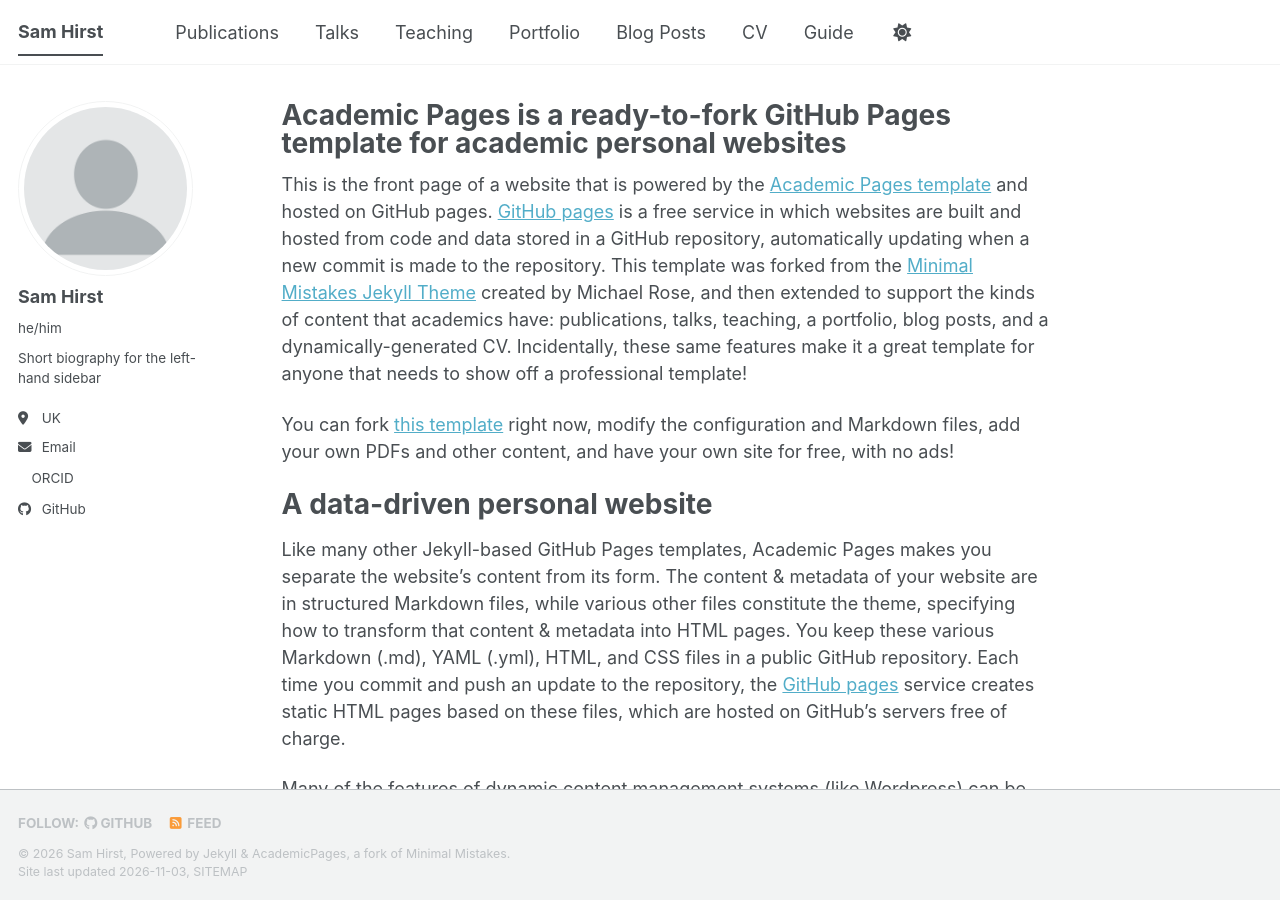
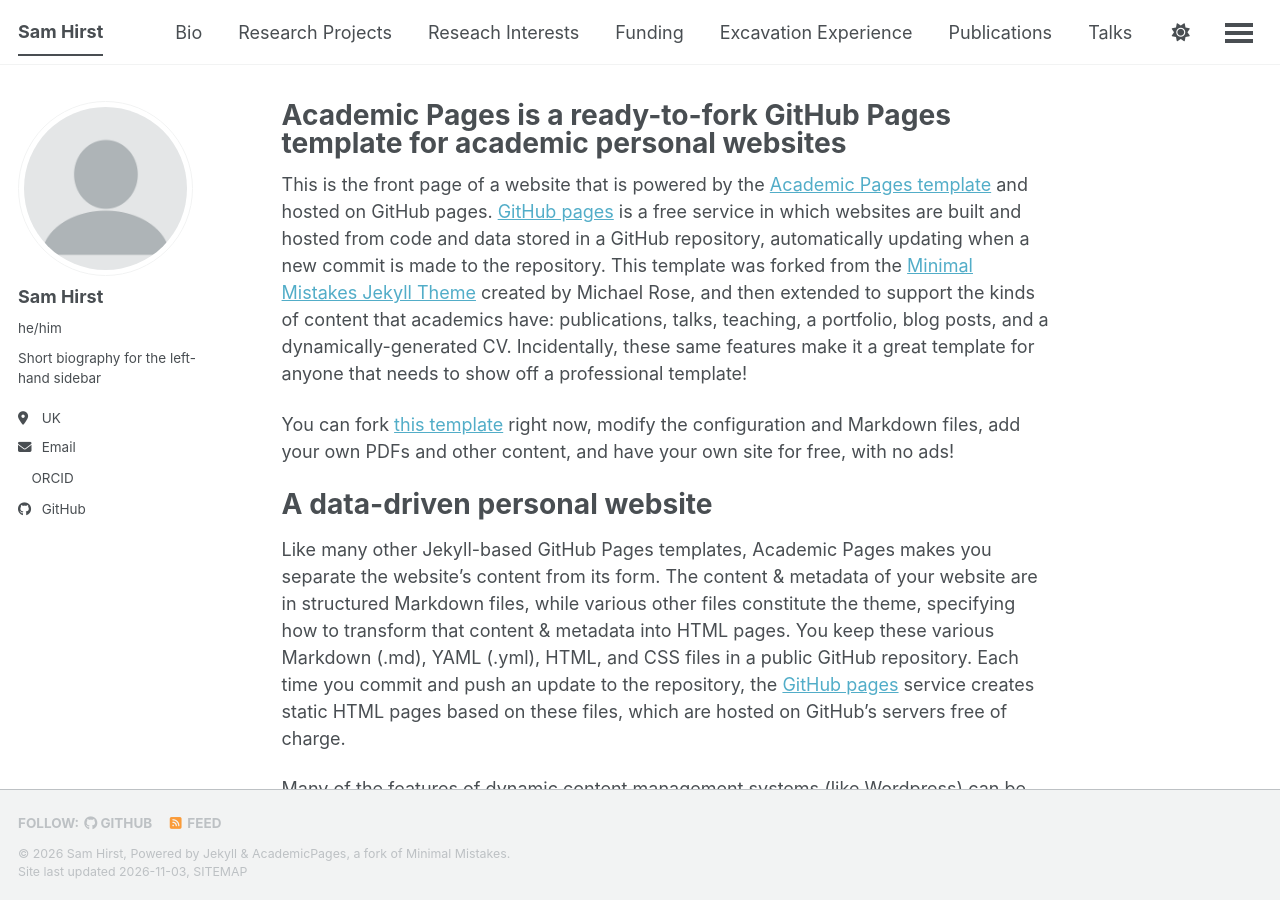
Before and after one commit to Sam-Hirst/Sam-Hirst.github.io, a Jekyll site: the page built from _pages/about.md, in a window 1280 px wide and 900 px high. Built offline with Jekyll 4.4.1, drawn with Linux system fonts in a browser that asks for light colours; a script bundle is joined from its source files by our own code; a style sheet for code colours, icons or effects is not loaded.

Commit message:
Update navigation.yml

```diff
--- a/_data/navigation.yml
+++ b/_data/navigation.yml
@@ -8,6 +8,22 @@
 #      Markdown formatted page while the second is generated using JSON.
 
 main:
+
+  - title: "Bio"
+    url: /Bio/
+
+  - title: "Research Projects"
+    url: /research_projects"
+
+  - title: "Reseach Interests"
+    url: /research_interests/
+
+  - title: "Funding"
+    url: /funding/
+
+  - title: "Excavation Experience"
+    url: /excavation_experience/
+
   - title: "Publications"
     url: /publications/
 
@@ -17,14 +33,14 @@ main:
   - title: "Teaching"
     url: /teaching/
 
-  - title: "Portfolio"
-    url: /portfolio/
-
-  - title: "Blog Posts"
-    url: /year-archive/
-
   - title: "CV"
     url: /cv/
 
-  - title: "Guide"
-    url: /markdown/
+#  - title: "Portfolio"
+#    url: /portfolio/
+
+#  - title: "Blog Posts"
+#    url: /year-archive/
+
+#  - title: "Guide"
+#    url: /markdown/
```
